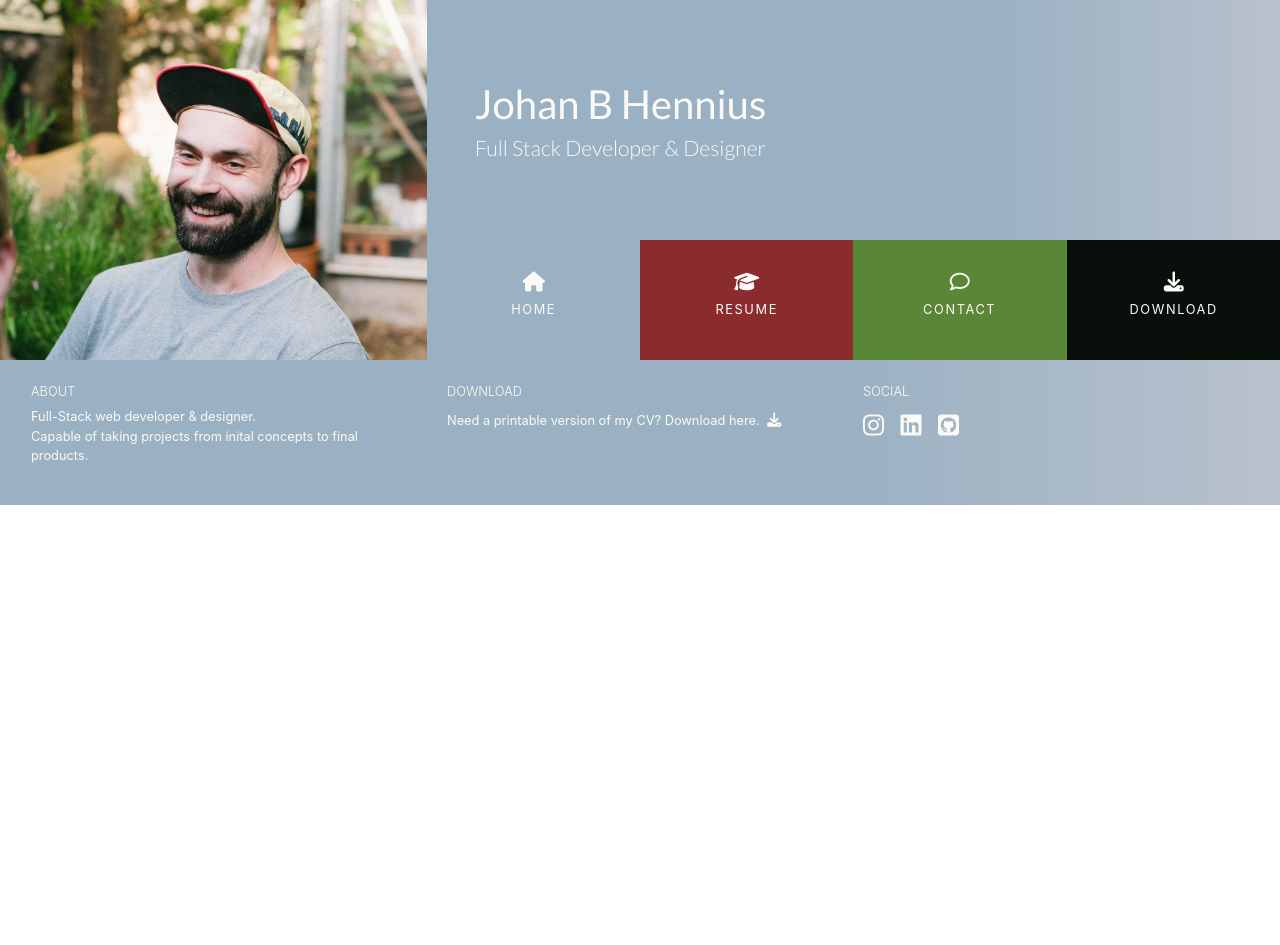
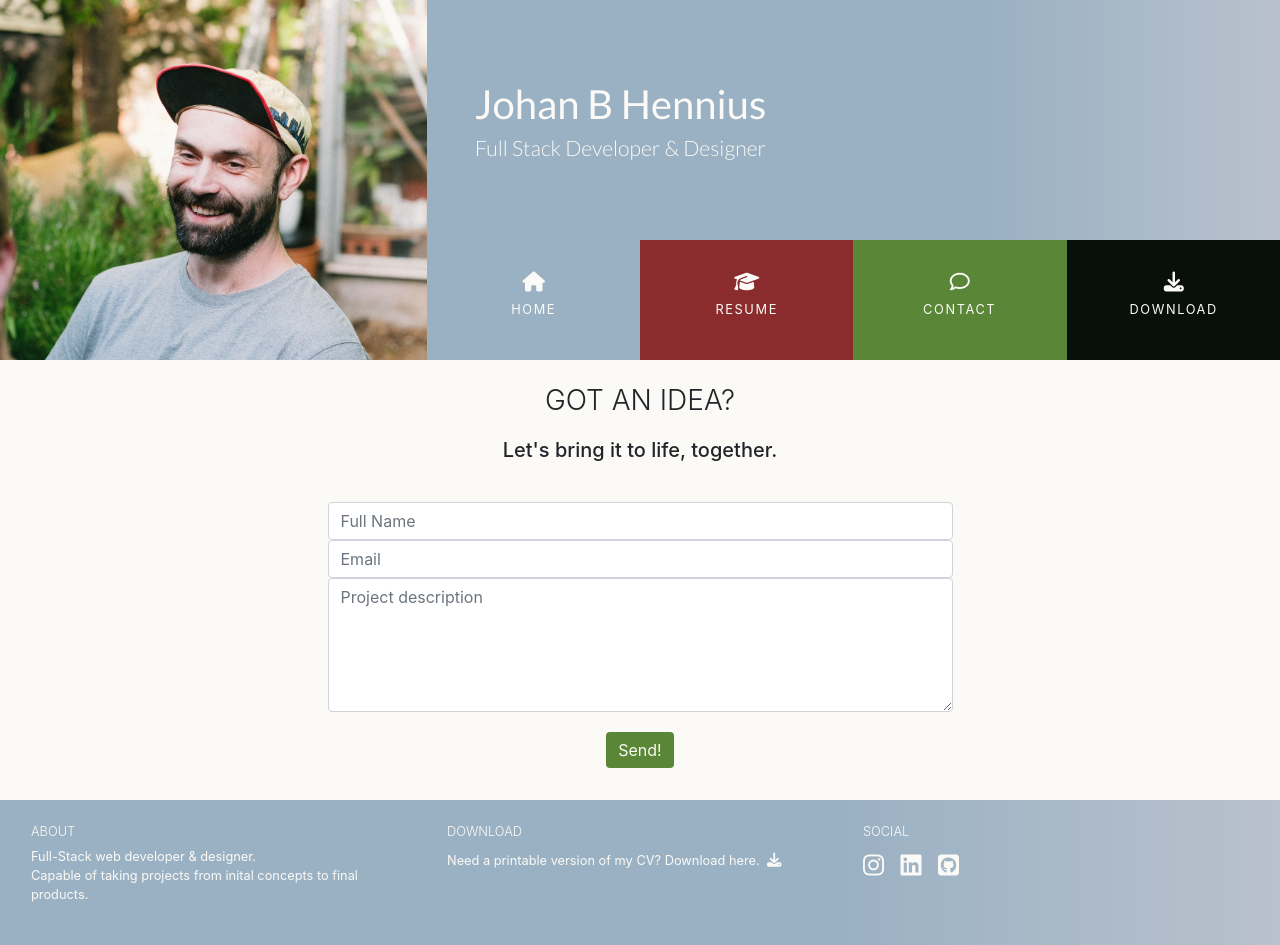
Before and after one commit to Johan-Hennius/ucd-resume, a plain HTML site: page contact.html in a window 1280 px wide. Before the commit the page ends 800 px from the top, so only its background shows below. Drawn offline with nearby package versions, Linux system fonts and the light colour scheme.

Commit message:
Finish resume for now...

```diff
--- a/assets/css/style.css
+++ b/assets/css/style.css
@@ -40,6 +40,10 @@
 
 .bg-color-work-history {
   background-color: var(--red-color);
+}
+
+.bg-color-contact {
+  background-color: var(--white-color);
 }
 
 .ui-menu-color-home {
@@ -287,7 +291,7 @@ footer {
 
 .personal-info-item .key,
 .personal-info-item .value {
-  padding-right: .5rem;
+  padding-right: .1rem;
   display: inline-block;
 }
 
@@ -298,7 +302,6 @@ footer {
 
 .personal-info-item .key {
   width: 30%;
-  margin-right: 1rem;
   padding-top: .2rem;
   vertical-align: top;
 }
@@ -377,3 +380,46 @@ footer {
 .history-items {
   margin-bottom: 2 rem;
 }
+
+/*-----------------------------------------------------Contact form */
+.contact-heading {
+  font-weight: 300;
+  margin-top: 1.5rem;
+  margin-bottom: 1.25rem;
+}
+
+.center-form {
+  padding-top: .75rem;
+  /* Centers contents*/
+  margin: 0 auto;
+  max-width: 75%;
+}
+
+button[type="submit"] {
+  margin-top: 1.25rem;
+  margin-bottom: 2rem;
+  color: var(--white-color);
+  background-color: var(--green-color);
+  border: none;
+}
+
+button[type="submit"]:hover {
+  background-color: var(--l-greyblue-color);
+  border: none;
+  scale: 1.05;
+  transition: scale .3s ease-out;
+  -moz-transition: scale .3s ease-out;
+  -webkit-transition: scale .3s ease-out;
+  -o-transition: scale .3s ease-out;
+}
+
+/*-----------------------------------------------------Media Query */
+
+@media(min-width: 992px) {
+  .center-form {
+    padding-top: 2rem;
+    /* Centers contents*/
+    margin: 0 auto;
+    max-width: 50%;
+  }
+}
--- a/contact.html
+++ b/contact.html
@@ -47,7 +47,7 @@
                                 <a href="contact.html" class="hvr-underline-from-center"><i class="fa fa-comment-o" aria-hidden="true"></i><span>Contact</span></a>
                             </li>
                             <li id="download" class="col-6 col-sm-3 list-inline-item ui-menu-color-download menuitem">
-                                <a href="/" class="hvr-underline-from-center"><i class="fa fa-download" aria-hidden="true"></i><span>Download</span></a>
+                                <a href="assets/cv/johanbhennius-designer-animator-2023.pdf" target="_blank" class="hvr-underline-from-center"><i class="fa fa-download" aria-hidden="true"></i><span>Download</span></a>
                             </li>
                         </ul>
                     </div>
@@ -56,8 +56,29 @@
         </div>
     </header>
 
-    <section>
-
+    <section class="container-fluid">
+        <div class="row bg-color-contact">
+            <div class="col">
+                <h3 class="contact-heading uppercase text-center">
+                    Got an idea?
+                </h3>
+                <h5 class="text-center">
+                    Let's bring it to life, together.
+                </h5>
+                <div class="center-form">
+                    <form action="#">
+                        <input type="text" name="name" id="fullname" class="form-control" placeholder="Full Name" required>
+                        <input type="email" name="email" id="email" class="form-control" placeholder="Email" required>
+                        <textarea rows="5" name="projectsummary" id="projectsummary" class="form-control" placeholder="Project description" required></textarea>
+                        <div class="row text-center">
+                            <div class="col">
+                                <button type="submit" class="btn btn-secondary">Send!</button>
+                            </div>
+                        </div>
+                    </form>
+                </div>
+            </div>
+        </div>
     </section>
 
     <footer class="container-fluid">
```
Also changed, not shown: index.html (+1 -1 lines), resume.html (+1 -1 lines), 1 other file.
